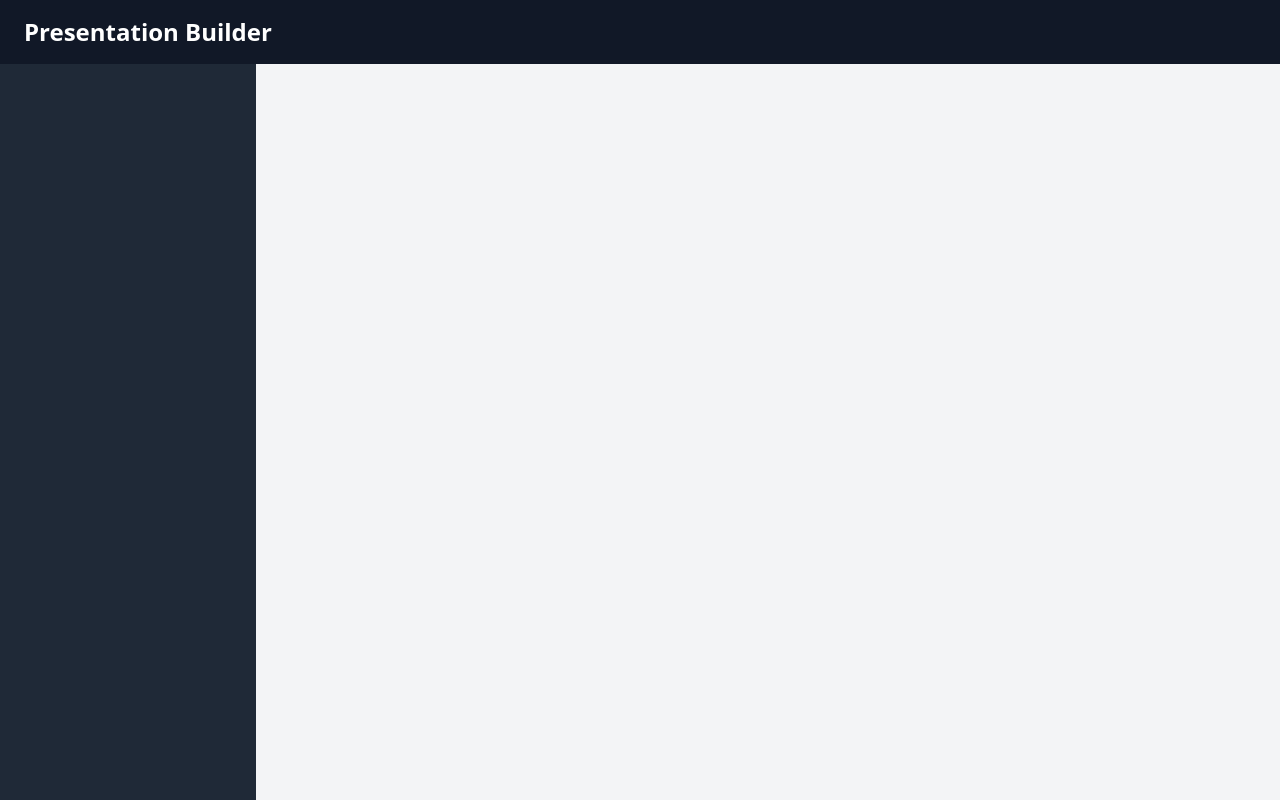
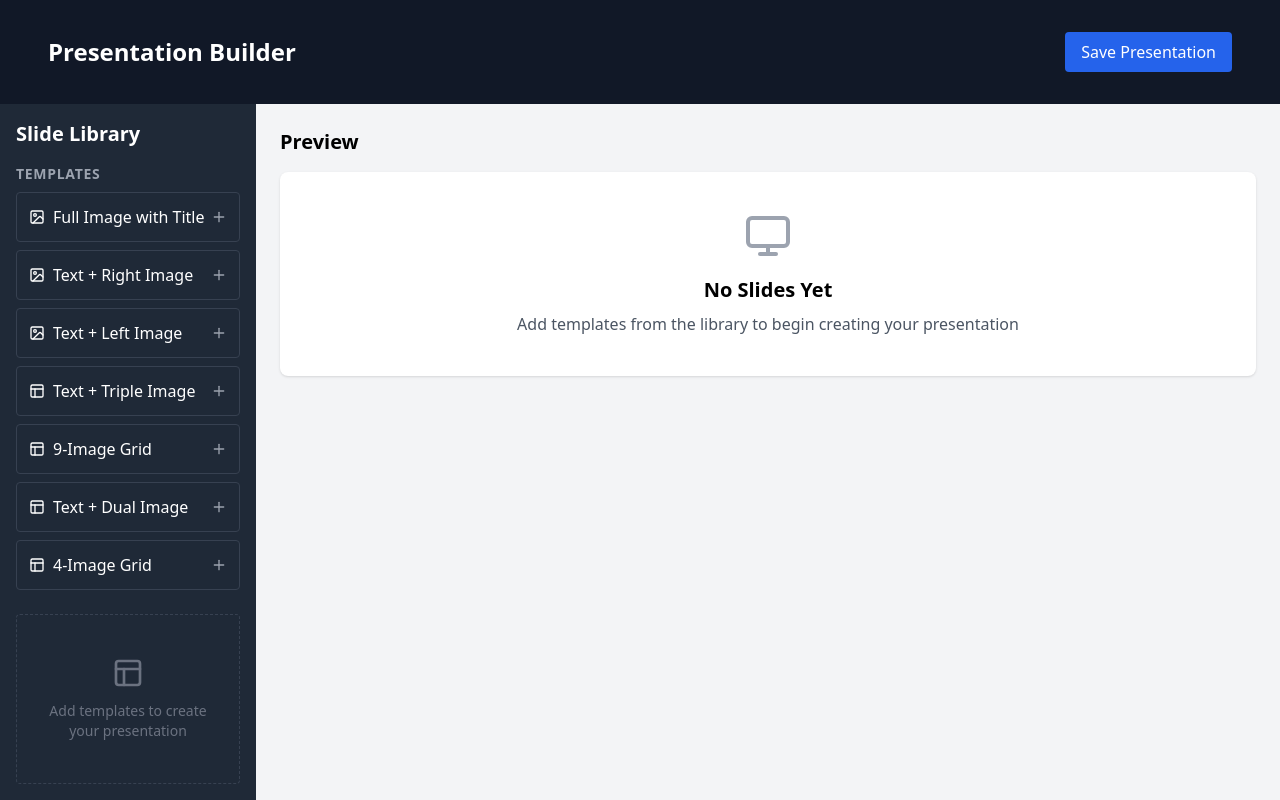
Before and after one commit to cheepka/presentation-builder, a React (Create React App) app: page / in a window 1280 px wide. Built offline with nearby package versions, Linux system fonts and the light colour scheme.

Commit message:
Update App.js to use new UI components

```diff
--- a/src/App.js
+++ b/src/App.js
@@ -1,18 +1,125 @@
-import React from 'react';
-import { PresentationProvider } from './context/PresentationContext';
+import React, { useState } from 'react';
+import { PresentationProvider, usePresentation } from './context/PresentationContext';
 import TwoPanelLayout from './components/layout/TwoPanelLayout';
 import Header from './components/Header';
+import SlideLibrary from './components/slideLibrary/SlideLibrary';
+import EditableSlide from './components/slideEditor/EditableSlide';
+import FullImageSlide from './components/slideTypes/FullImageSlide';
+import slideTemplates from './utils/slideTemplates';
 
 /**
- * Main App component that serves as the entry point for the Presentation Builder
+ * Main PresentationBuilder application component
  */
+function PresentationBuilderApp() {
+  // Use the presentation context
+  const {
+    slides,
+    addSlide,
+    removeSlide,
+    updateSlide,
+    moveSlide,
+    duplicateSlide,
+    editingState,
+    setActiveSlide
+  } = usePresentation();
+
+  // Save button action
+  const handleSave = () => {
+    alert('Save functionality will be implemented in a future update.');
+  };
+
+  // Header actions
+  const headerActions = (
+    <button
+      className="bg-blue-600 hover:bg-blue-700 text-white px-4 py-2 rounded"
+      onClick={handleSave}
+    >
+      Save Presentation
+    </button>
+  );
+
+  // Handle adding a new template
+  const handleAddTemplate = (templateId) => {
+    const template = slideTemplates.find(t => t.id === templateId);
+    if (template) {
+      addSlide(template);
+    }
+  };
+
+  // Render slide based on its type
+  const renderSlide = (slide) => {
+    switch (slide.type) {
+      case 'fullImage':
+        return <FullImageSlide />;
+      default:
+        return <div className="text-white p-4">Slide type not implemented yet</div>;
+    }
+  };
+
+  // Left panel content - Slide Library
+  const leftPanel = (
+    <SlideLibrary
+      templates={slideTemplates}
+      onAddTemplate={handleAddTemplate}
+      slides={slides}
+      activeSlideIndex={editingState.activeSlideIndex}
+      onSelectSlide={setActiveSlide}
+    />
+  );
+
+  // Right panel content - Slide Preview
+  const rightPanel = (
+    <div>
+      <h2 className="text-xl font-semibold mb-4">Preview</h2>
+
+      {slides.length > 0 ? (
+        <div className="space-y-8">
+          {slides.map((slide, index) => (
+            <EditableSlide
+              key={slide.uniqueId}
+              slide={slide}
+              index={index}
+              totalSlides={slides.length}
+              onUpdate={updateSlide}
+              onMoveUp={moveSlide}
+              onMoveDown={moveSlide}
+              onDelete={removeSlide}
+              onDuplicate={duplicateSlide}
+            >
+              {renderSlide(slide)}
+            </EditableSlide>
+          ))}
+        </div>
+      ) : (
+        <div className="bg-white rounded-lg shadow p-10 text-center">
+          <div className="flex justify-center mb-4">
+            <svg xmlns="http://www.w3.org/2000/svg" width="48" height="48" viewBox="0 0 24 24" fill="none" stroke="currentColor" strokeWidth="2" strokeLinecap="round" strokeLinejoin="round" className="text-gray-400">
+              <rect x="2" y="3" width="20" height="14" rx="2" ry="2"></rect>
+              <line x1="8" y1="21" x2="16" y2="21"></line>
+              <line x1="12" y1="17" x2="12" y2="21"></line>
+            </svg>
+          </div>
+          <h3 className="text-xl font-semibold mb-2">No Slides Yet</h3>
+          <p className="text-gray-600">Add templates from the library to begin creating your presentation</p>
+        </div>
+      )}
+    </div>
+  );
+
+  return (
+    <TwoPanelLayout
+      header={<Header title="Presentation Builder" actions={headerActions} />}
+      leftPanel={leftPanel}
+      rightPanel={rightPanel}
+    />
+  );
+}
+
+// Wrap the app with the PresentationProvider
 function App() {
   return (
     <PresentationProvider>
-      <div className="flex flex-col h-screen bg-gray-100">
-        <Header />
-        <TwoPanelLayout />
-      </div>
+      <PresentationBuilderApp />
     </PresentationProvider>
   );
 }
```
